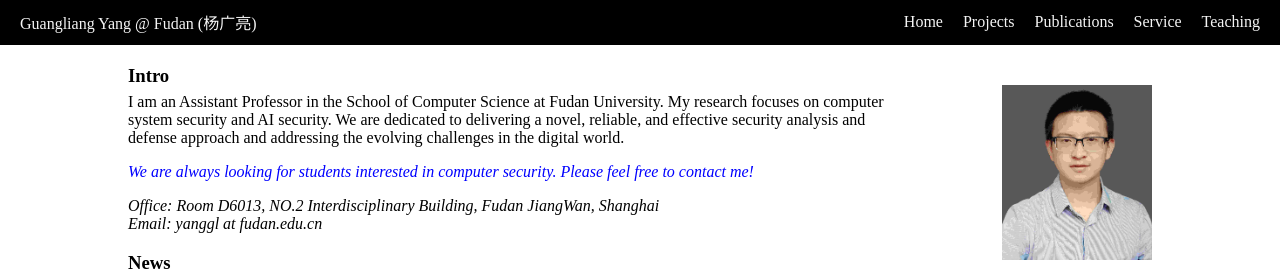
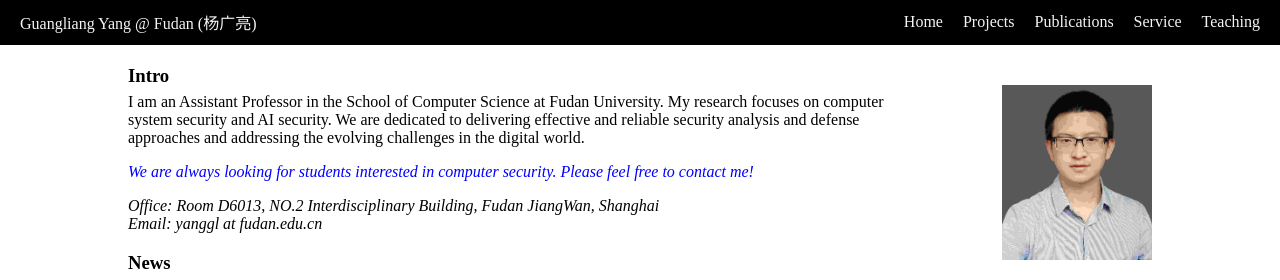
Before and after one commit to yang-guangliang/yang-guangliang.github.io, a Jekyll site: the page built from index.md, in a window 1280 px wide. Shown: the top 280 px of the page. Built offline with Jekyll 4.4.1, drawn with Linux system fonts in a browser that asks for light colours.

Commit message:
Update index.md

```diff
--- a/index.md
+++ b/index.md
@@ -8,7 +8,7 @@ title: home
 
 ### Intro
 
-I am an Assistant Professor in the School of Computer Science at Fudan University. My research focuses on computer system security and AI security. We are dedicated to delivering a novel, reliable, and effective security analysis and defense approach and addressing the evolving challenges in the digital world.
+I am an Assistant Professor in the School of Computer Science at Fudan University. My research focuses on computer system security and AI security. We are dedicated to delivering effective and reliable security analysis and defense approaches and addressing the evolving challenges in the digital world.
 
 <span style="color:blue">*We are always looking for students interested in computer security. Please feel free to contact me!*</span>
 
```
